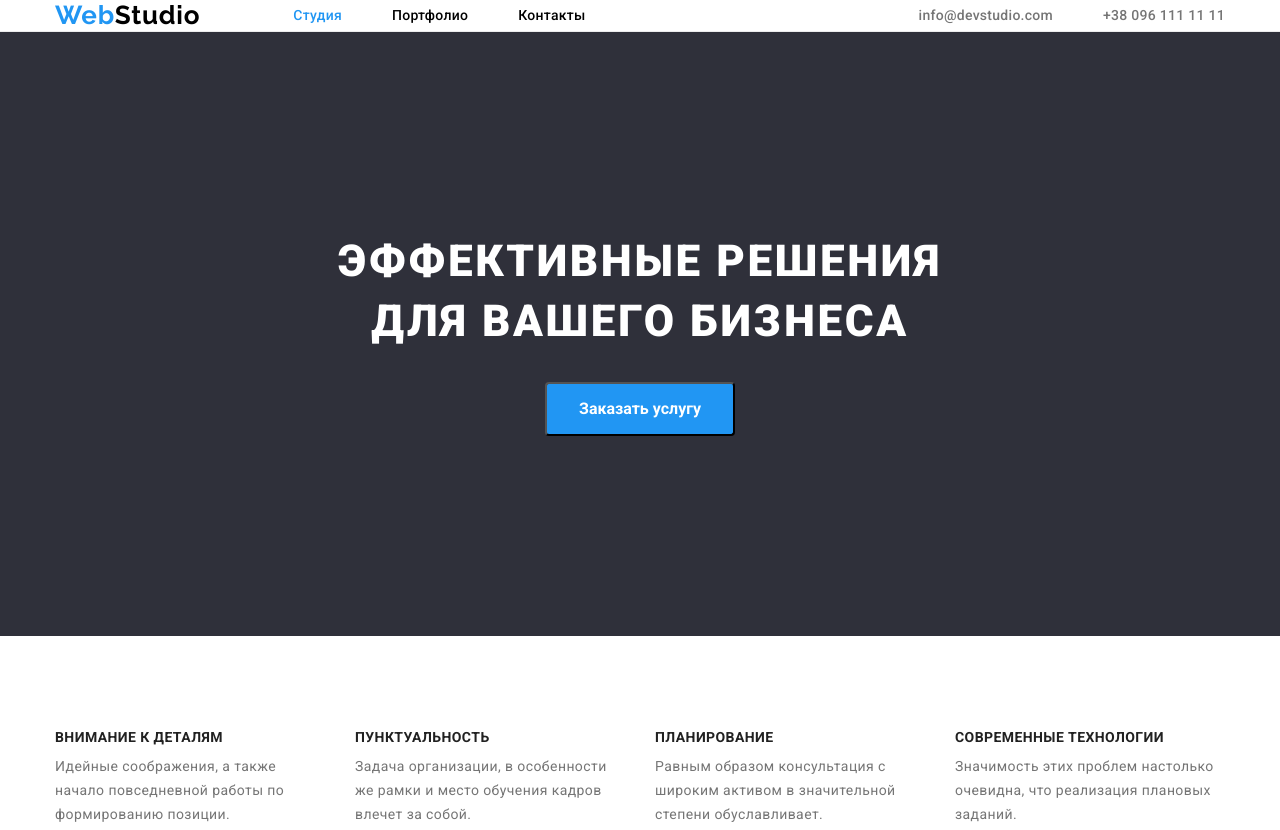
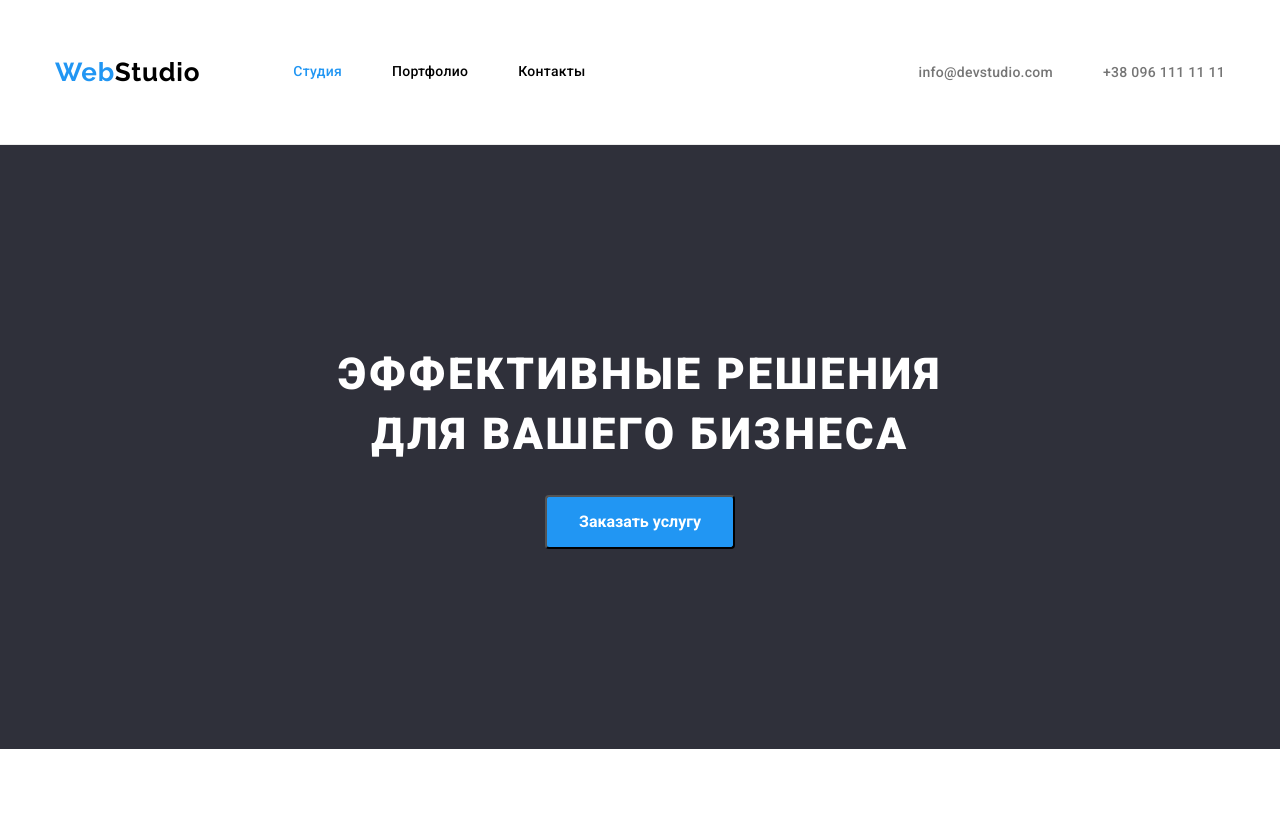
Before and after one commit to Dimortlord/Dimortlord-goit-markup-hw-03, a plain HTML site: page index.html in a window 1280 px wide. Shown: the top 830 px of the page. Drawn offline with nearby package versions, Linux system fonts and the light colour scheme.

Commit message:
NEw 18.04

```diff
--- a/css/styles.css
+++ b/css/styles.css
@@ -92,6 +92,8 @@ img {
 .site-nav {
 
     display: flex;
+    padding-top: 32px;
+    padding-bottom: 32px;
 }
 
 .section-info-celector {
@@ -107,7 +109,8 @@ img {
 
 .site-nav .link {
 
-
+    display: block;
+    padding-bottom: 32px;
     padding-top: 32px;
     font-style: normal;
     font-weight: 500;
```
